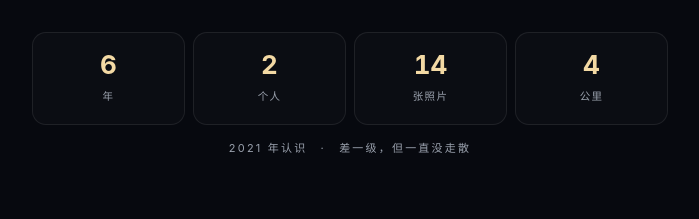
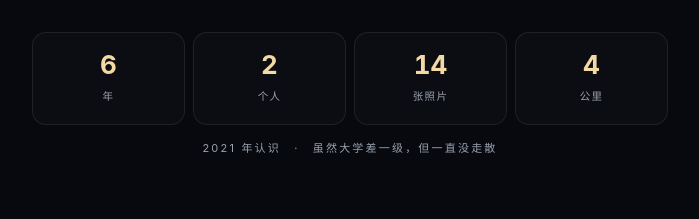
Before and after one commit to QYJ6667/birthday, a plain HTML site: page index.html in a window 1280 px wide. Shown: the part 820-1039 px from the top of the page, without its empty margins (290-989 px from the left). Drawn offline with Linux system fonts and the light colour scheme; animation ran at ten frames a second.

Commit message:
修正文案：认识 6 年、05 用词、06 副标题、01 出海文案

```diff
--- a/index.html
+++ b/index.html
@@ -137,7 +137,7 @@
       <li><b>14</b><span>张照片</span></li>
       <li><b>4</b><span>公里</span></li>
     </ul>
-    <p class="stats-note">2021 年认识　·　差一级，但一直没走散</p>
+    <p class="stats-note">2021 年认识　·　虽然大学差一级，但一直没走散</p>
   </div>
   <div id="story"></div>
   <section class="quote reveal"><p>想在哪里躺着，<br>就在哪里躺。</p></section>
```
